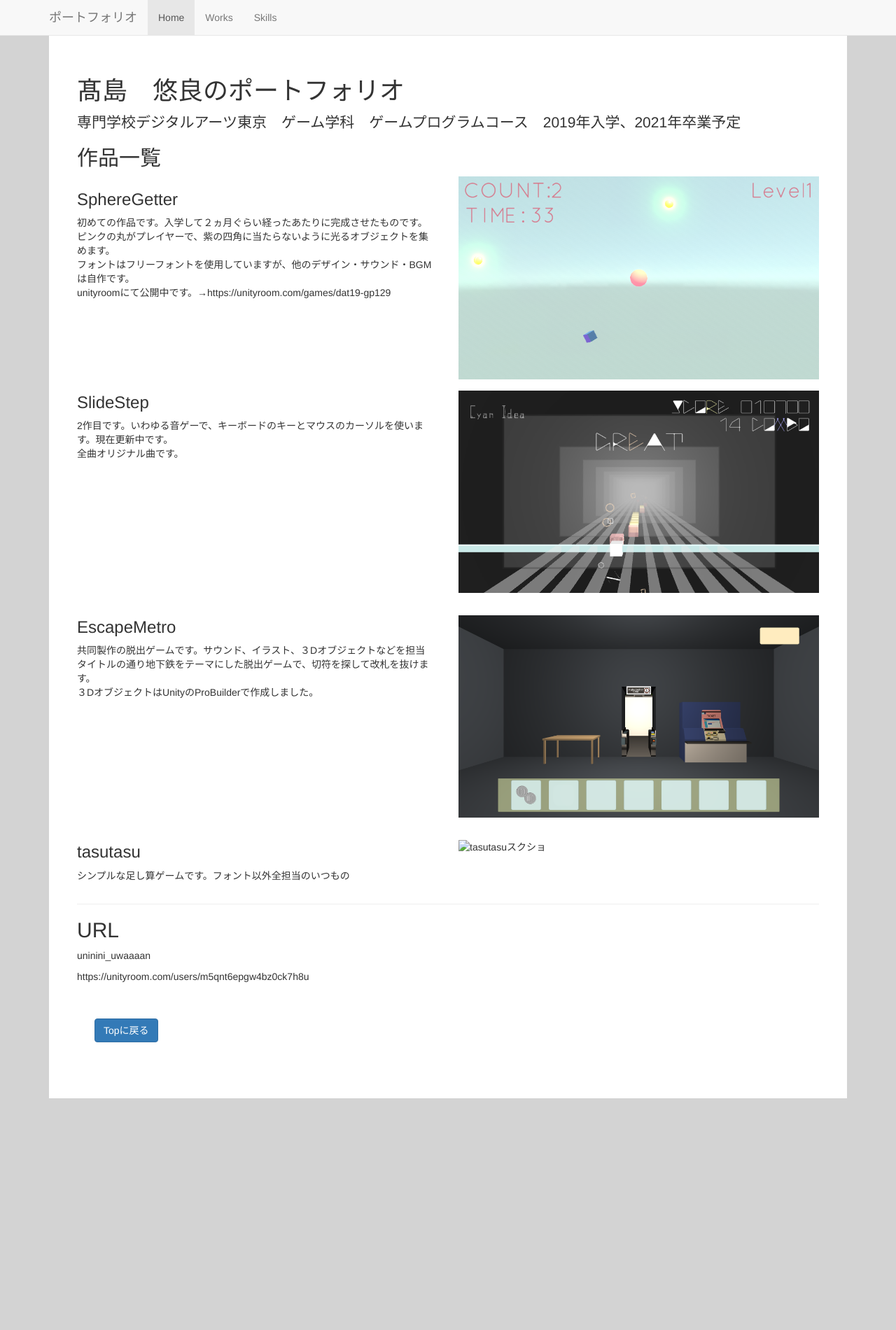
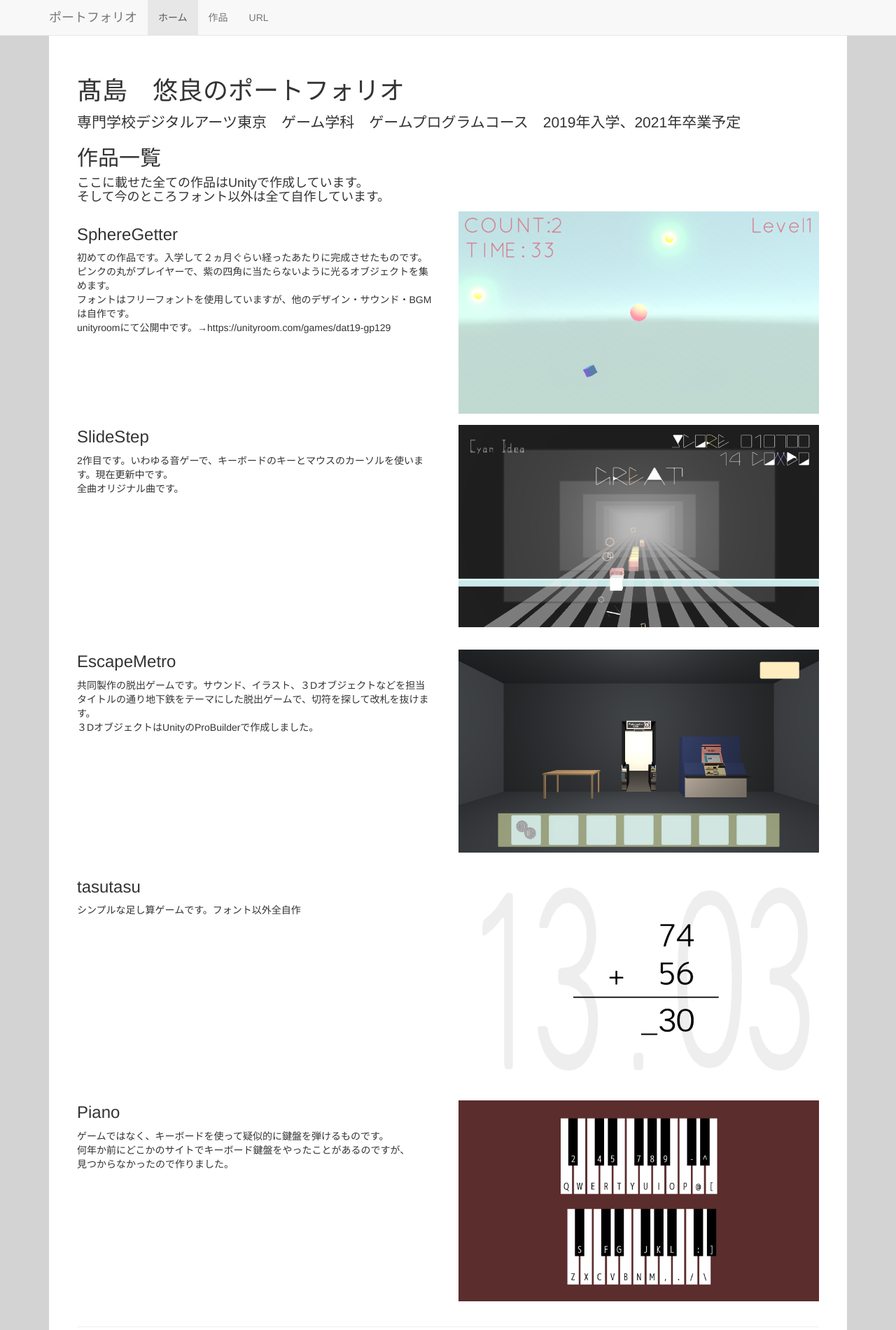
Before and after one commit to takashima-dat/Portfolio, a plain HTML site: page index.html in a window 1280 px wide. Shown: the top 1900 px of the page at 70% size. Before the commit the page ends 1569 px from the top, so only its background shows below. Drawn offline with nearby package versions, Linux system fonts and the light colour scheme.

Commit message:
Piano追加

```diff
--- a/index.html
+++ b/index.html
@@ -36,9 +36,9 @@
             </div>
             <div id="navbar" class="collapse navbar-collapse">
                 <ul class="nav navbar-nav">
-                    <li class="active"><a href="#">Home</a></li>
-                    <li><a href="#works">Works</a></li>
-                    <li><a href="#skills">Skills</a></li>
+                    <li class="active"><a href="#">ホーム</a></li>
+                    <li><a href="#works">作品</a></li>
+                    <li><a href="#skills">URL</a></li>
                 </ul>
             </div>
             <!--/.nav-collapse -->
@@ -49,6 +49,8 @@
             <h1>髙島　悠良のポートフォリオ</h1>
             <p class="lead">専門学校デジタルアーツ東京　ゲーム学科　ゲームプログラムコース　2019年入学、2021年卒業予定</p>
             <h2 id="works">作品一覧</h2>
+            <h4>ここに載せた全ての作品はUnityで作成しています。
+              <BR>そして今のところフォント以外は全て自作しています。</h4>
 
             <!-- 1 ShereGetter-->
             <div class="row">
@@ -93,10 +95,23 @@
             <div class="row">
              <div class="col-sm-6">
                <h3>tasutasu</h3>
-               <p>シンプルな足し算ゲームです。フォント以外全担当のいつもの</p>
+               <p>シンプルな足し算ゲームです。フォント以外全自作</p>
              </div>
              <div class="col-sm-6">
-               <img class="img-responsive" src="images/tasutasusc1.png" alt="tasutasuスクショ" vspace="16">
+               <img class="img-responsive" src="images/tasutasusc.png" alt="tasutasuスクショ" vspace="16">
+             </div>
+            </div>
+
+            <!-- 5 Piano-->
+            <div class="row">
+             <div class="col-sm-6">
+               <h3>Piano</h3>
+               <p>ゲームではなく、キーボードを使って疑似的に鍵盤を弾けるものです。
+               <BR>何年か前にどこかのサイトでキーボード鍵盤をやったことがあるのですが、
+               <BR>見つからなかったので作りました。</p>
+             </div>
+             <div class="col-sm-6">
+               <img class="img-responsive" src="images/Pianosc.png" alt="Pianoスクショ" vspace="16">
              </div>
             </div>
 
```
Also changed, not shown: images/Pianosc.png (added).
